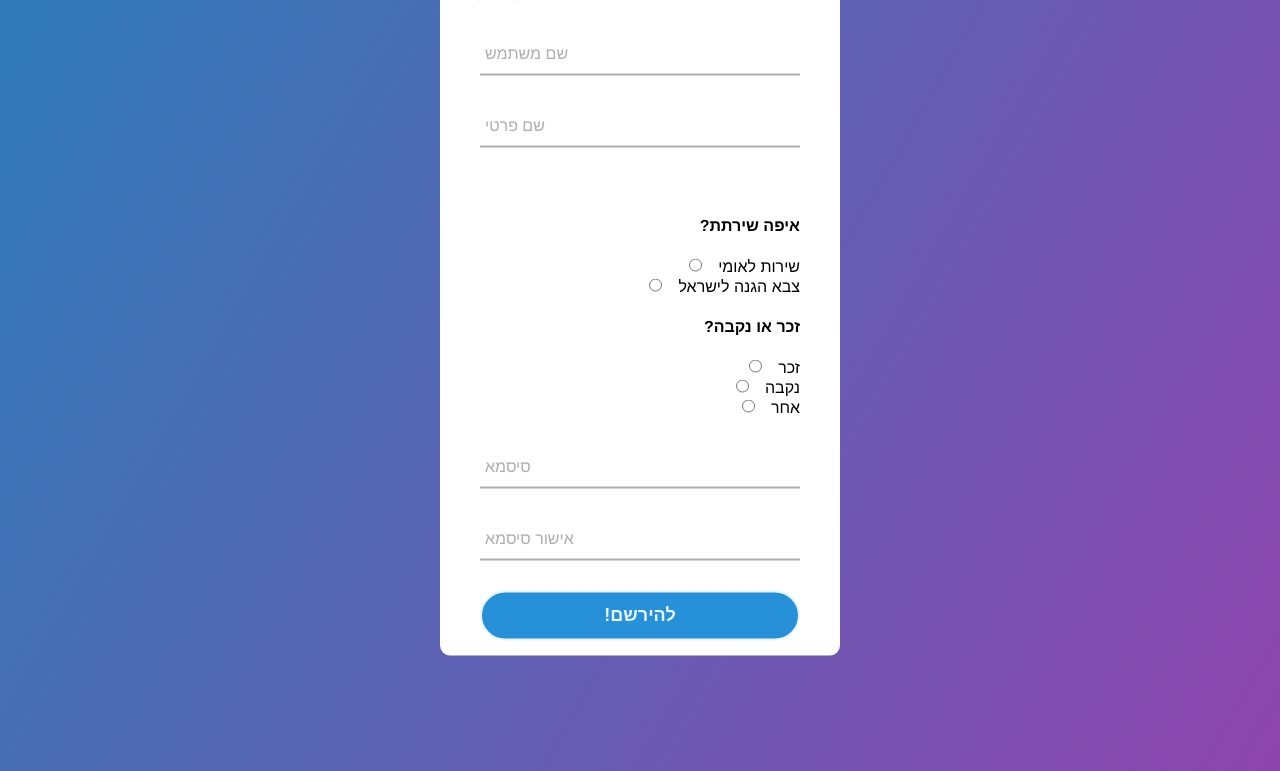
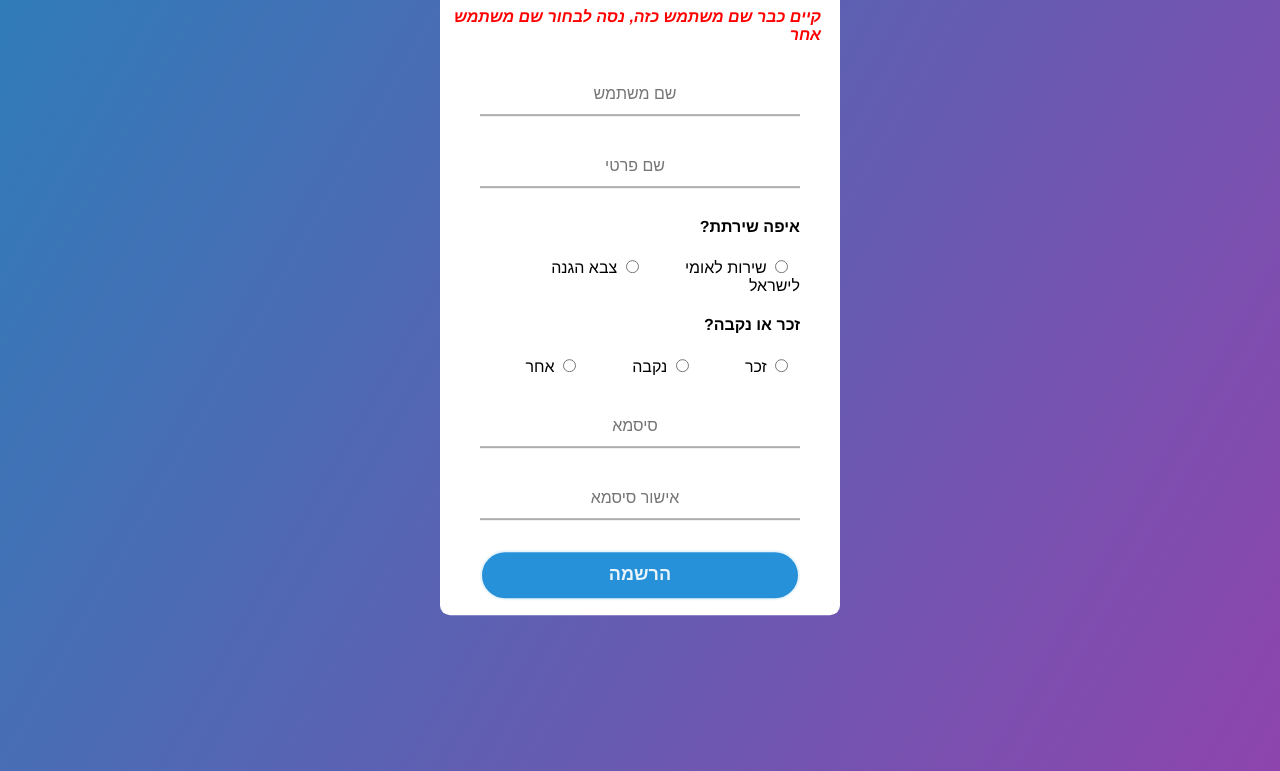
Before and after one commit to Almogism/Life_Maze, a website: page views/signup3.html in a window 1280 px wide. Shown: the part 219-990 px from the top of the page. Drawn offline with Linux system fonts and the light colour scheme.

Commit message:
signups htmlcss fix

```diff
--- a/views/signup2.html
+++ b/views/signup2.html
@@ -1,5 +1,6 @@
 <!DOCTYPE html>
-<html lang="en" dir="ltr">
+<link rel="icon" type="image/png" href="/assets/lifemazelogo.png">
+<html lang="en" dir="rtl">
 <head>
     <meta charset="UTF-8">
     <title>Signup form</title>
@@ -8,94 +9,52 @@
 </head>
 <body>
     <div class="center" style="margin-top: 80px;">
-    <h1>LifeMaze - הרשמה</h1>
-    <h4>אימות הסיסמא לא נכון</h4>
+    <h1>הרשמה</h1>
+    <h4 style="margin-right: 130px; color: red; font-style: italic;">אימות סיסמא לא נכון</h4>
     <form action="/login" method="POST">
         <div class="txt_field">
-            <input type="text" required style="text-align: center;" id = "myusername" name = "myusername">
+            <input type="text" required style="text-align: center;" id = "myusername" name = "myusername" placeholder="שם משתמש">
             <span></span>
-            <label>שם משתמש</label>
         </div>
         <div class="txt_field">
-            <input type="text" required style="text-align: center;" id = "myname" name="name">
+            <input type="text" required style="text-align: center;" id = "myname" name="name" placeholder="שם פרטי">
             <span></span>
-            <label>שם פרטי</label>
         </div>
-        <br>
          <div id="service" class="radio1">
-         <h4>?איפה שירתת</h4>
+         <h4>איפה שירתת?</h4>
          <input type="radio" id="service" name="service" value="service">
-         <label for="service">שירות לאומי</label><br>
-        <span class="checkmark"></span>
+         <label for="service" class = "ser">שירות לאומי</label>
          <input type="radio" id="service" name="service" value="army">
-         <label for="army">צבא הגנה לישראל</label><br>
+         <label for="army" class = "ser">צבא הגנה לישראל</label>
         </div>
 
          <div id="gender" class="radio2">
-         <h4>?זכר או נקבה</h4>
+         <h4>זכר או נקבה?</h4>
          <input type="radio" id="gender" name="gender" value="male">
-         <label for="male">זכר</label><br>
+         <label for="male" class = "gen">זכר</label>
 
          <input type="radio" id="gender" name="gender" value="female">
-         <label for="female">נקבה</label><br>
+         <label for="female" class = "gen">נקבה</label>
 
          <input type="radio" id="gender" name="gender" value="other">
-         <label for="other">אחר</label><br>
+         <label for="other" class = "gen">אחר</label>
 
-        </div>
-<!--
-        <div id="service" class="radio1">
-        <h4>?איפה שירתת</h4>
-        <label class="container">שירות לאומי
-            <input type="radio" name = service id = myservice required>
-            <span class="checkmark"></span>
-          </label>
-        </div>
-        <div id="service" class="radio1">
-        <label class="container">צבא ההגנה לישראל
-            <input type="radio" name = service id = myservice>
-            <span class="checkmark"></span>
-          </label>
-        </div>
-
-        <div id="gender" class="radio2">
-        <h4>?זכר או נקבה</h4>
-            <label class="container">זכר
-                <input type="radio" name = genders id = mygender required>
-                <span class="checkmark"></span>
-              </label>
-            </div>
-
-        <div id="gender" class="radio2">
-            <label class="container">נקבה
-                <input type="radio" name = genders id = mygender>
-                <span class="checkmark"></span>
-              </label>
-            </div>
-        <div id="gender" class="radio2">
-            <label class="container">אחר
-                <input type="radio" name = genders id = mygender>
-                <span class="checkmark"></span>
-              </label>
-            </div>
-
--->
-        <div class="txt_field">
-            <input type="password" required style="text-align: center;" id = "mypassword" name = "password">
-            <span></span>
-            <label>סיסמא</label>
         </div>
 
         <div class="txt_field">
-            <input type="password" required style="text-align: center;" id = "mypassword2" name = "passwordConfirm">
+            <input type="password" required style="text-align: center;" id = "mypassword" name = "password" placeholder="סיסמא">
             <span></span>
-            <label>אישור סיסמא</label>
+
         </div>
 
-        <button  type ="submit" class="btn btn-primary" >!להירשם</button>
+        <div class="txt_field">
+            <input type="password" required style="text-align: center;" id = "mypassword2" name = "passwordConfirm" placeholder="אישור סיסמא">
+            <span></span>
 
+        </div>
+
+        <button  type ="submit" class="btn btn-primary" >הרשמה</button>
     </form>
-
     </div>
 
 </body>
--- a/views/signup3.html
+++ b/views/signup3.html
@@ -1,5 +1,6 @@
 <!DOCTYPE html>
-<html lang="en" dir="ltr">
+<link rel="icon" type="image/png" href="/assets/lifemazelogo.png">
+<html lang="en" dir="rtl">
 <head>
     <meta charset="UTF-8">
     <title>Signup form</title>
@@ -8,94 +9,52 @@
 </head>
 <body>
     <div class="center" style="margin-top: 80px;">
-    <h1>LifeMaze - הרשמה</h1>
-    <h4>קיים כבר שם משתמש כזה בבקשה נסה לבחור שם משתמש אחר</h4>
+    <h1>הרשמה</h1>
+    <h4 style="margin-right: 19px; color: red; font-style: italic;">קיים כבר שם משתמש כזה, נסה לבחור שם משתמש אחר</h4>
     <form action="/login" method="POST">
         <div class="txt_field">
-            <input type="text" required style="text-align: center;" id = "myusername" name = "myusername">
+            <input type="text" required style="text-align: center;" id = "myusername" name = "myusername" placeholder="שם משתמש">
             <span></span>
-            <label>שם משתמש</label>
         </div>
         <div class="txt_field">
-            <input type="text" required style="text-align: center;" id = "myname" name="name">
+            <input type="text" required style="text-align: center;" id = "myname" name="name" placeholder="שם פרטי">
             <span></span>
-            <label>שם פרטי</label>
         </div>
-        <br>
          <div id="service" class="radio1">
-         <h4>?איפה שירתת</h4>
+         <h4>איפה שירתת?</h4>
          <input type="radio" id="service" name="service" value="service">
-         <label for="service">שירות לאומי</label><br>
-        <span class="checkmark"></span>
+         <label for="service" class = "ser">שירות לאומי</label>
          <input type="radio" id="service" name="service" value="army">
-         <label for="army">צבא הגנה לישראל</label><br>
+         <label for="army" class = "ser">צבא הגנה לישראל</label>
         </div>
 
          <div id="gender" class="radio2">
-         <h4>?זכר או נקבה</h4>
+         <h4>זכר או נקבה?</h4>
          <input type="radio" id="gender" name="gender" value="male">
-         <label for="male">זכר</label><br>
+         <label for="male" class = "gen">זכר</label>
 
          <input type="radio" id="gender" name="gender" value="female">
-         <label for="female">נקבה</label><br>
+         <label for="female" class = "gen">נקבה</label>
 
          <input type="radio" id="gender" name="gender" value="other">
-         <label for="other">אחר</label><br>
+         <label for="other" class = "gen">אחר</label>
 
-        </div>
-<!--
-        <div id="service" class="radio1">
-        <h4>?איפה שירתת</h4>
-        <label class="container">שירות לאומי
-            <input type="radio" name = service id = myservice required>
-            <span class="checkmark"></span>
-          </label>
-        </div>
-        <div id="service" class="radio1">
-        <label class="container">צבא ההגנה לישראל
-            <input type="radio" name = service id = myservice>
-            <span class="checkmark"></span>
-          </label>
-        </div>
-
-        <div id="gender" class="radio2">
-        <h4>?זכר או נקבה</h4>
-            <label class="container">זכר
-                <input type="radio" name = genders id = mygender required>
-                <span class="checkmark"></span>
-              </label>
-            </div>
-
-        <div id="gender" class="radio2">
-            <label class="container">נקבה
-                <input type="radio" name = genders id = mygender>
-                <span class="checkmark"></span>
-              </label>
-            </div>
-        <div id="gender" class="radio2">
-            <label class="container">אחר
-                <input type="radio" name = genders id = mygender>
-                <span class="checkmark"></span>
-              </label>
-            </div>
-
--->
-        <div class="txt_field">
-            <input type="password" required style="text-align: center;" id = "mypassword" name = "password">
-            <span></span>
-            <label>סיסמא</label>
         </div>
 
         <div class="txt_field">
-            <input type="password" required style="text-align: center;" id = "mypassword2" name = "passwordConfirm">
+            <input type="password" required style="text-align: center;" id = "mypassword" name = "password" placeholder="סיסמא">
             <span></span>
-            <label>אישור סיסמא</label>
+
         </div>
 
-        <button  type ="submit" class="btn btn-primary" >!להירשם</button>
+        <div class="txt_field">
+            <input type="password" required style="text-align: center;" id = "mypassword2" name = "passwordConfirm" placeholder="אישור סיסמא">
+            <span></span>
 
+        </div>
+
+        <button  type ="submit" class="btn btn-primary" >הרשמה</button>
     </form>
-
     </div>
 
 </body>
```
Also changed, not shown: views/login.html (+2 -2 lines), views/login2.html (+1 -1 lines), views/signUp.html (+0 -1 lines).
